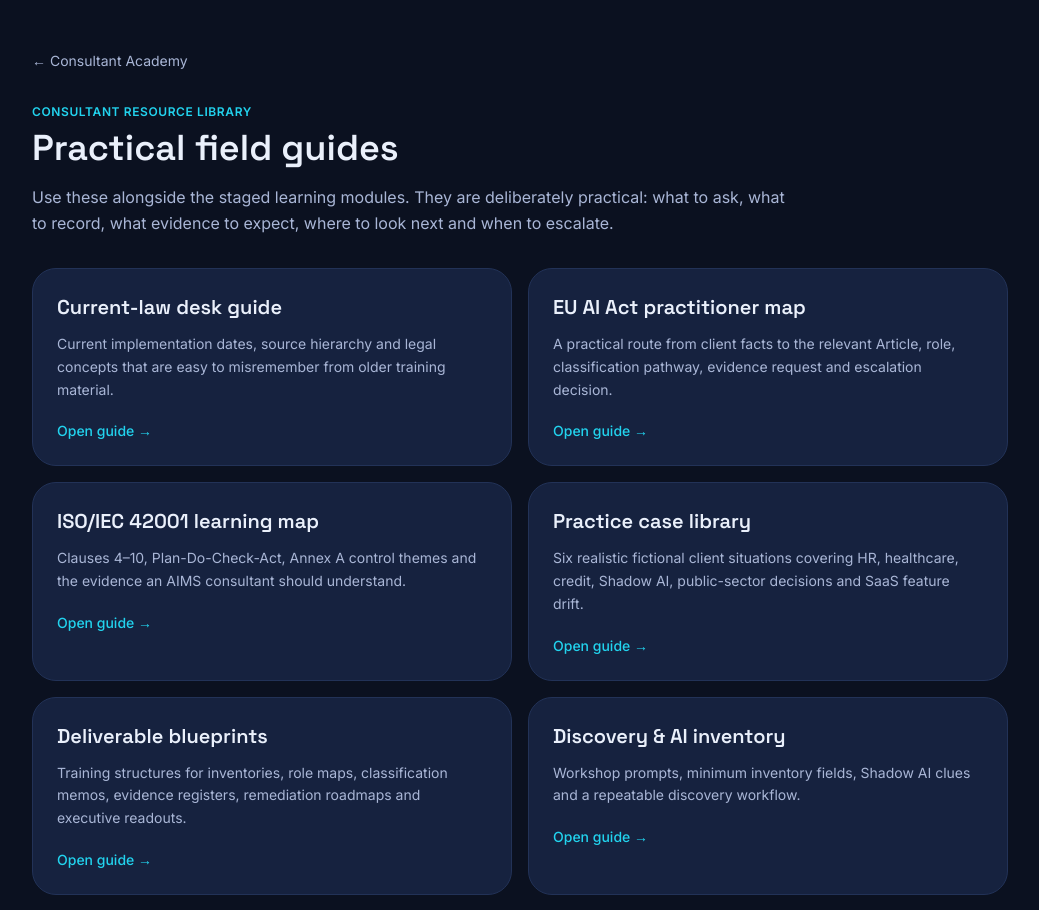
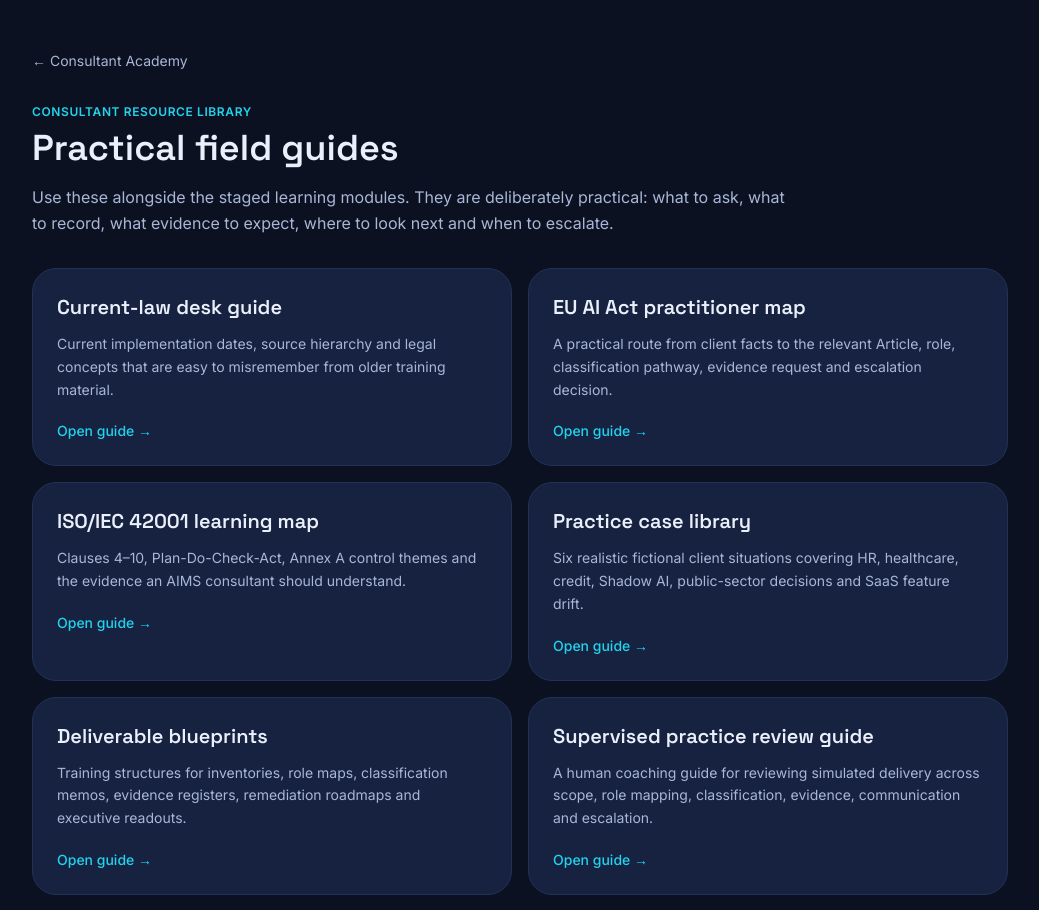
Before and after one commit to AiActReady/mockexam-app, a Next.js app: page /academy/resources in a window 1280 px wide. Shown: the top 910 px of the page, without its empty margins (120-1159 px from the left). Built offline with nearby package versions, Linux system fonts and the light colour scheme.

Commit message:
Add supervised practice review guide to resources

```diff
--- a/src/app/academy/resources/page.tsx
+++ b/src/app/academy/resources/page.tsx
@@ -25,6 +25,11 @@ const RESOURCES = [
     title: "Deliverable blueprints",
     description: "Training structures for inventories, role maps, classification memos, evidence registers, remediation roadmaps and executive readouts.",
     href: "/academy/templates",
+  },
+  {
+    title: "Supervised practice review guide",
+    description: "A human coaching guide for reviewing simulated delivery across scope, role mapping, classification, evidence, communication and escalation.",
+    href: "/academy/client-ready/review-guide",
   },
   {
     title: "Discovery & AI inventory",
```
